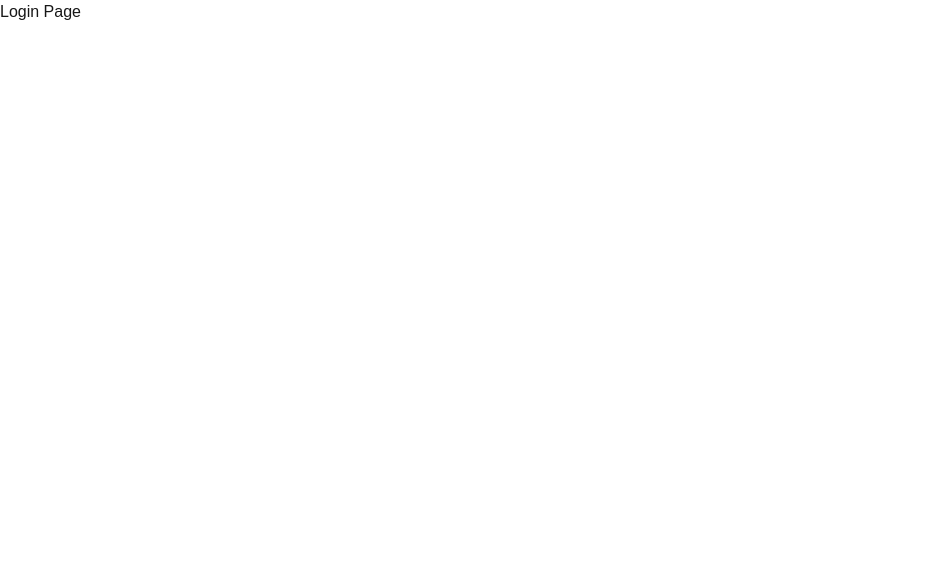
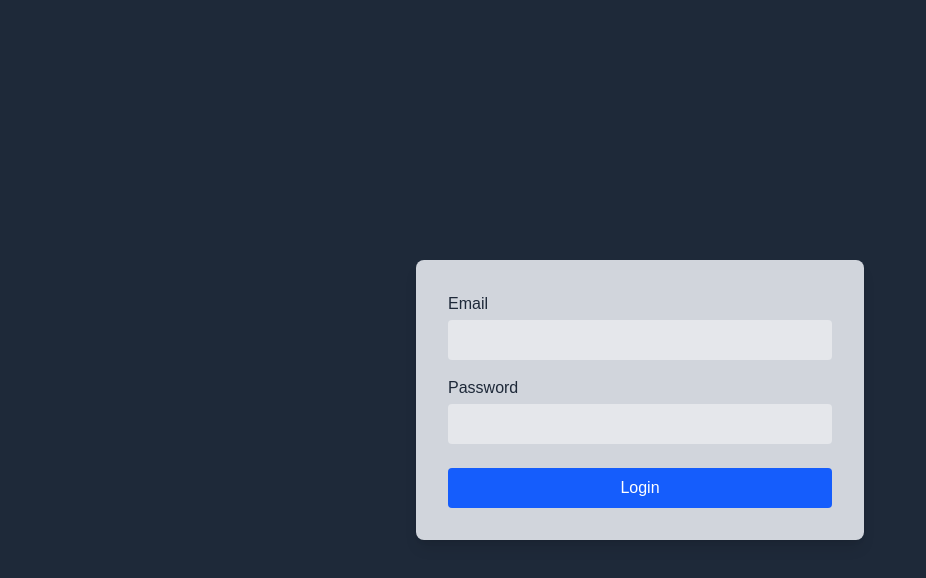
Before and after one commit to Mr-SuSeL/AI-Algo-Trader, a Next.js app in the folder frontend/: page /login in a window 1280 px wide. Shown: the top 578 px of the page, without its empty margins (0-926 px from the left). Built offline with nearby package versions, Linux system fonts and the light colour scheme.

Commit message:
login page with toast notification

```diff
--- a/frontend/app/login/page.js
+++ b/frontend/app/login/page.js
@@ -1,7 +1,81 @@
-import React from 'react'
+"use client"
+import React, { useState } from 'react'
+import { loginUser } from '@/utils/auth'
 
-export default function loginPage() {
-  return (
-    <div>Login Page</div>
-  )
+export default function LoginPage() {
+    const [email, setEmail] = useState("")
+    const [password, setPassword] = useState("")
+    const [toast, setToast] = useState(null)
+
+    // Funkcja do pokazywania toastów
+    const showToast = (message, type) => {
+        setToast({ message, type })
+        setTimeout(() => setToast(null), 5000) // Autoukrywanie po 5 sekundach
+    }
+
+    const handleSubmit = async (e) => {
+        e.preventDefault()
+
+        if (email === "" || password === "") {
+            showToast("Please fill in all fields", "error")
+            return
+        }
+
+        try {
+            await loginUser(email, password)
+            showToast("User logged in successfully!", "success")
+        } catch (e) {
+            showToast(`Login failed: ${e.message}`, "error")
+        }
+    }
+
+    return (
+        <div className="min-h-screen bg-gray-800 flex flex-col items-center justify-center">
+            {/* Toast Notification */}
+            {toast && (
+                <div className={`fixed top-4 left-1/2 transform -translate-x-1/2 z-50 px-6 py-3 rounded-md shadow-lg ${
+                    toast.type === "success"
+                        ? "bg-green-500 text-white"
+                        : "bg-red-100 text-red-800 border border-red-300"
+                }`}>
+                    <div className="flex items-center justify-between">
+                        <span>{toast.message}</span>
+                        <button
+                            onClick={() => setToast(null)}
+                            className="ml-4 text-current hover:text-gray-700"
+                        >
+                            &times;
+                        </button>
+                    </div>
+                </div>
+            )}
+
+            <form onSubmit={handleSubmit} className="bg-gray-300 p-8 flex flex-col rounded-lg w-full max-w-md shadow-lg">
+                <label className="text-gray-800 mb-1 font-medium">Email</label>
+                <input
+                    className="bg-gray-200 text-gray-800 p-2 rounded mb-4 focus:outline-none focus:ring-2 focus:ring-blue-500"
+                    type="email"
+                    value={email}
+                    required
+                    onChange={(e) => setEmail(e.target.value)}
+                />
+
+                <label className="text-gray-800 mb-1 font-medium">Password</label>
+                <input
+                    className="bg-gray-200 text-gray-800 p-2 rounded mb-6 focus:outline-none focus:ring-2 focus:ring-blue-500"
+                    type="password"
+                    value={password}
+                    required
+                    onChange={(e) => setPassword(e.target.value)}
+                />
+
+                <button
+                    className="bg-blue-600 hover:bg-blue-400 text-white font-medium py-2 px-4 rounded transition-colors cursor-pointer"
+                    type="submit"
+                >
+                    Login
+                </button>
+            </form>
+        </div>
+    )
 }
--- a/frontend/app/register/page.js
+++ b/frontend/app/register/page.js
@@ -20,7 +20,7 @@ export default function registerPage() {
             alert("User created!")
         }
         catch(e) {
-            alert("User creation failed!" + e)
+            alert("User creation failed! " + e)
         }
     }
 
--- a/frontend/utils/auth.js
+++ b/frontend/utils/auth.js
@@ -14,11 +14,21 @@ export const registerUser = async (email, username, password) => {
     }
 }
 
-/*
+
 export const loginUser = async (email, password) => {
-
+    try {
+        const response = await axios.post(`${API_URL}login/`, {email, password},
+            {withCredentials: true}
+        )
+        return response.data;
+    }
+    catch(e) {
+        throw new Error("log in failed!")
+    }
 }
 
+
+/*
 export const logoutrUser = async (params) => {
 
 }
```
Also changed, not shown: 1 other file (tests, documents, lock files or other folders).
